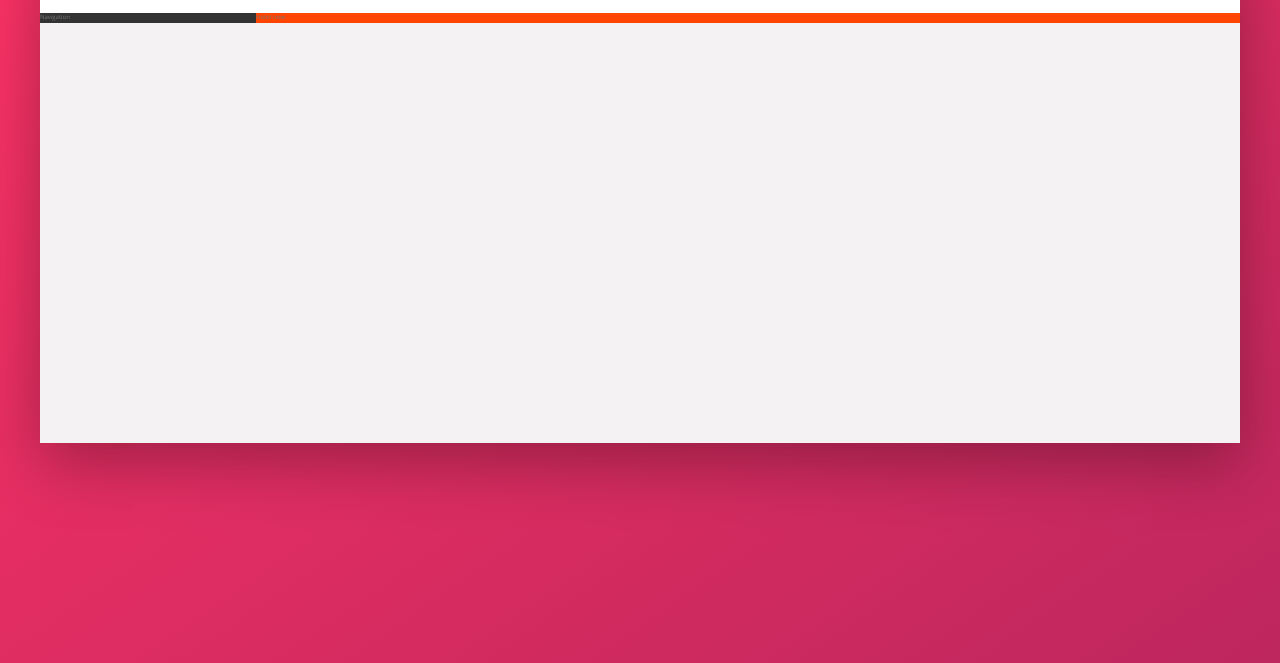
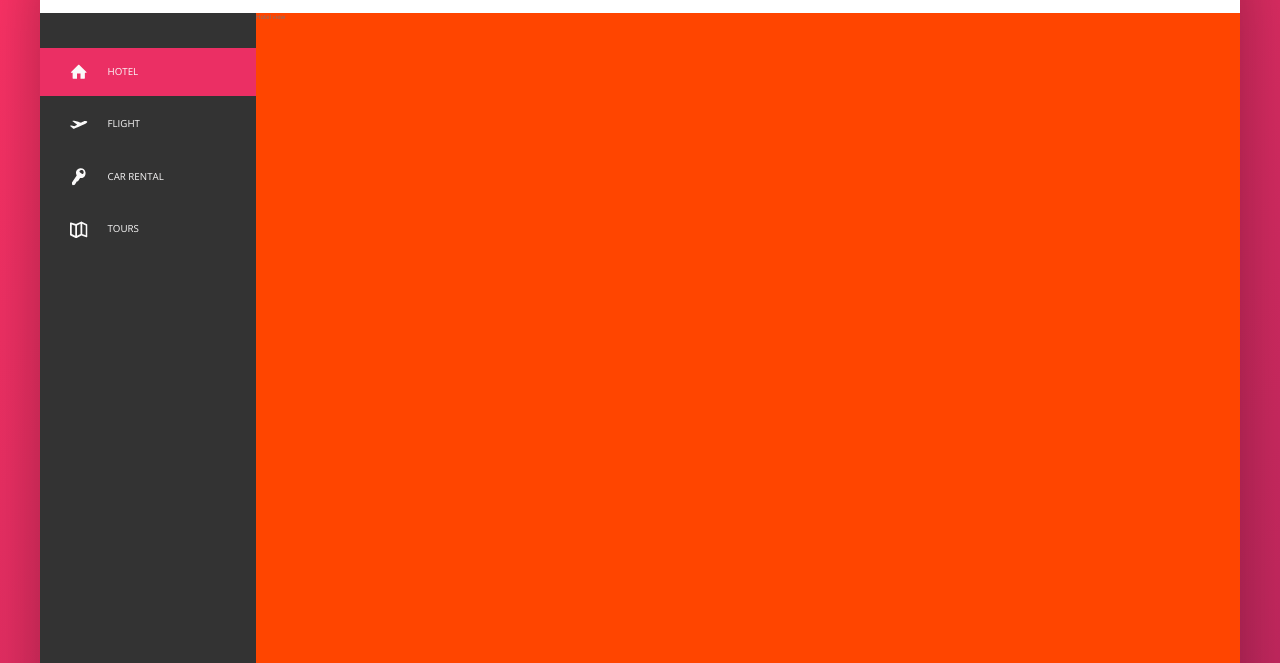
Before and after one commit to Frankmwangi/TRILLO-FLEXBOX-WITH-ADVANCED-CSS, a website: page index.html in a window 1280 px wide. Shown: the part 137-800 px from the top of the page. Drawn offline with nearby package versions, Linux system fonts and the light colour scheme.

Commit message:
Ths side-bar bav

```diff
--- a/index.html
+++ b/index.html
@@ -43,7 +43,43 @@
             </header>
             <div class="content">
                 <nav class="sidebar">
-                    Navigation
+                    <ul class="side-nav">
+                        <li class="side-nav__item side-nav__item--active">
+                            <a href="" class="side-nav__link">
+                                <svg class="side-nav__icon">
+                                    <use xlink:href="img/sprite.svg#icon-home"></use>
+                                </svg>
+                                <span>Hotel</span>
+                            </a>
+                        </li>
+                        <li class="side-nav__item">
+                            <a href="" class="side-nav__link">
+                                <svg class="side-nav__icon">
+                                    <use xlink:href="img/sprite.svg#icon-aircraft-take-off"></use>
+                                </svg>
+                                <span>Flight</span>
+                            </a>
+                        </li>
+                        <li class="side-nav__item">
+                            <a href="" class="side-nav__link">
+                                <svg class="side-nav__icon">
+                                    <use xlink:href="img/sprite.svg#icon-key"></use>
+                                </svg>
+                                <span>Car rental</span>
+                            </a>
+                        </li>
+                        <li class="side-nav__item">
+                            <a href="" class="side-nav__link">
+                                <svg class="side-nav__icon">
+                                    <use xlink:href="img/sprite.svg#icon-map"></use>
+                                </svg>
+                                <span>Tours</span>
+                            </a>
+                        </li>
+                    </ul>
+                    <div class="legal">
+                        &copy; 2017 by trillo. All rights reserved.
+                    </div>
                 </nav>
                 <main class="hotel-view">
                     Hotel view
--- a/sass/_base.scss
+++ b/sass/_base.scss
@@ -34,6 +34,7 @@ Grey dark 3: #999
 * {
     margin:0;
     padding:0;
+    font-size: 62.5%;
 }
 *,
 *::before,
--- a/sass/_components.scss
+++ b/sass/_components.scss
@@ -112,3 +112,66 @@
 
     }
 }
+/////////////////////////////////////////
+//SIDE NAVIGATION
+.side-nav {
+    font-size:4rem;
+    list-style: none;
+    margin-top: 3.5rem;
+    &__item {
+        position:relative;
+        &:not(:last-child) {
+            margin-bottom: .5rem;
+        }
+    }
+
+    &__item::before {
+        content: "";
+        position: absolute;
+        top:0;
+        left:0;
+        height:100%;
+        width:3px;
+        background-color: var(--color-primary);
+        transform: scaleY(0);
+        transition: transform .2s,
+                    width .4s cubic cubic-bezier(1,0,0,1)
+                    background-color .2s;
+    }
+    &__item:hover::before,
+    &__item--active::before{
+        transform: scaleY(1);
+        width: 100%;
+    }
+
+    &__item:active::before {
+        background-color: var(--color-primary-light);
+    }
+    &__link:link,
+    &__link:visited {
+        color:var(--color-grey-light-1);
+        text-decoration: none;
+        display: block;
+        padding: 1.5rem 3rem;
+        text-transform: uppercase;
+        display:flex;
+        align-items: center;
+        position: relative;
+        z-index: 10;
+    }
+    &__icon {
+        width:1.75rem;
+        height: 1.75rem;
+        margin-right: 2rem;
+        fill: currentcolor;
+    }
+}
+
+/////////////////////////////////////////////////
+////LEGAL TEXT
+.legal {
+    font-size:1.2rem;
+    text-align: center;
+    padding: 2.5rem;
+    color:var(--color-grey-light-4);
+}
--- a/sass/_layout.scss
+++ b/sass/_layout.scss
@@ -23,10 +23,14 @@
     background-color: var(--color-grey-dark-1);
 
     flex: 0 0 18%;
+    display:flex;
+    flex-direction:column;
+    justify-content: space-between;
 }
 .hotel-view {
     background-color: #fff;
     background-color: orangered;
 
     flex: 1;
+    height:80rem;
 }
```
Also changed, not shown: css/style.css.
